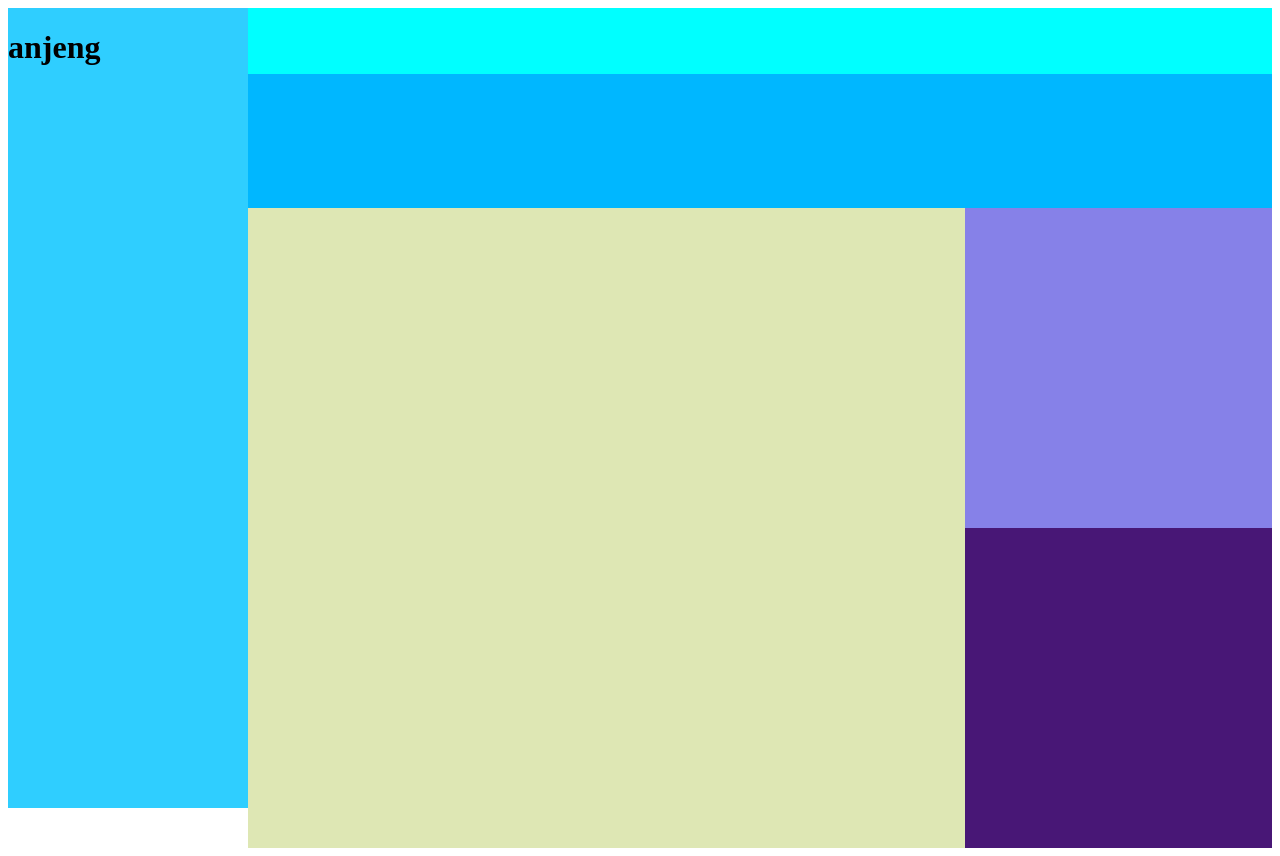
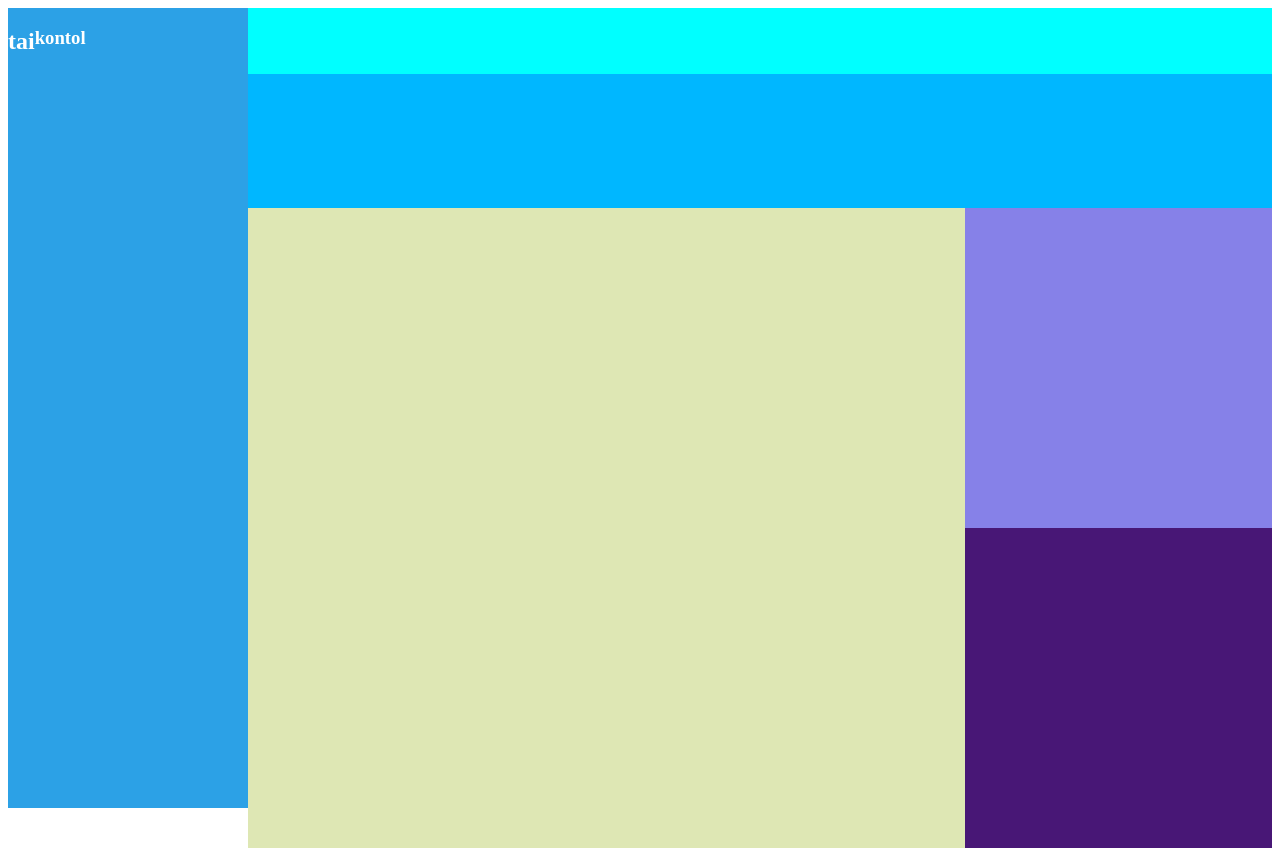
Before and after one commit to kaz9112/TOP-admin-dash, a plain HTML site: page index.html in a window 1280 px wide. Drawn offline with Linux system fonts and the light colour scheme.

Commit message:
added section on menu section

```diff
--- a/index.html
+++ b/index.html
@@ -9,14 +9,14 @@
 
 <body>
     <div class="menu-section">
-        <h1>anjeng</h1>
-        <div>
+        <div class="menu-upper">
+            <h2>tai</h2>
+            <h3>kontol</h3>
+        </div>
+        <div class="menu-mid">
 
         </div>
-        <div>
-
-        </div>
-        <div>
+        <div class="menu-lower">
 
         </div>
     </div>
--- a/style.css
+++ b/style.css
@@ -3,9 +3,21 @@ body {
 }
 
 .menu-section {
-    background-color: rgb(47, 206, 255);
+    background-color: rgb(44, 161, 230);
+    display: flex;
+    flex-direction: column;
     width: 20vw;
     height: 100vh;
+}
+
+.menu-section > div {
+    display: flex;
+    color: white;
+}
+
+.menu-item {
+    display: flex;
+    color: white;
 }
 
 .main {
```
